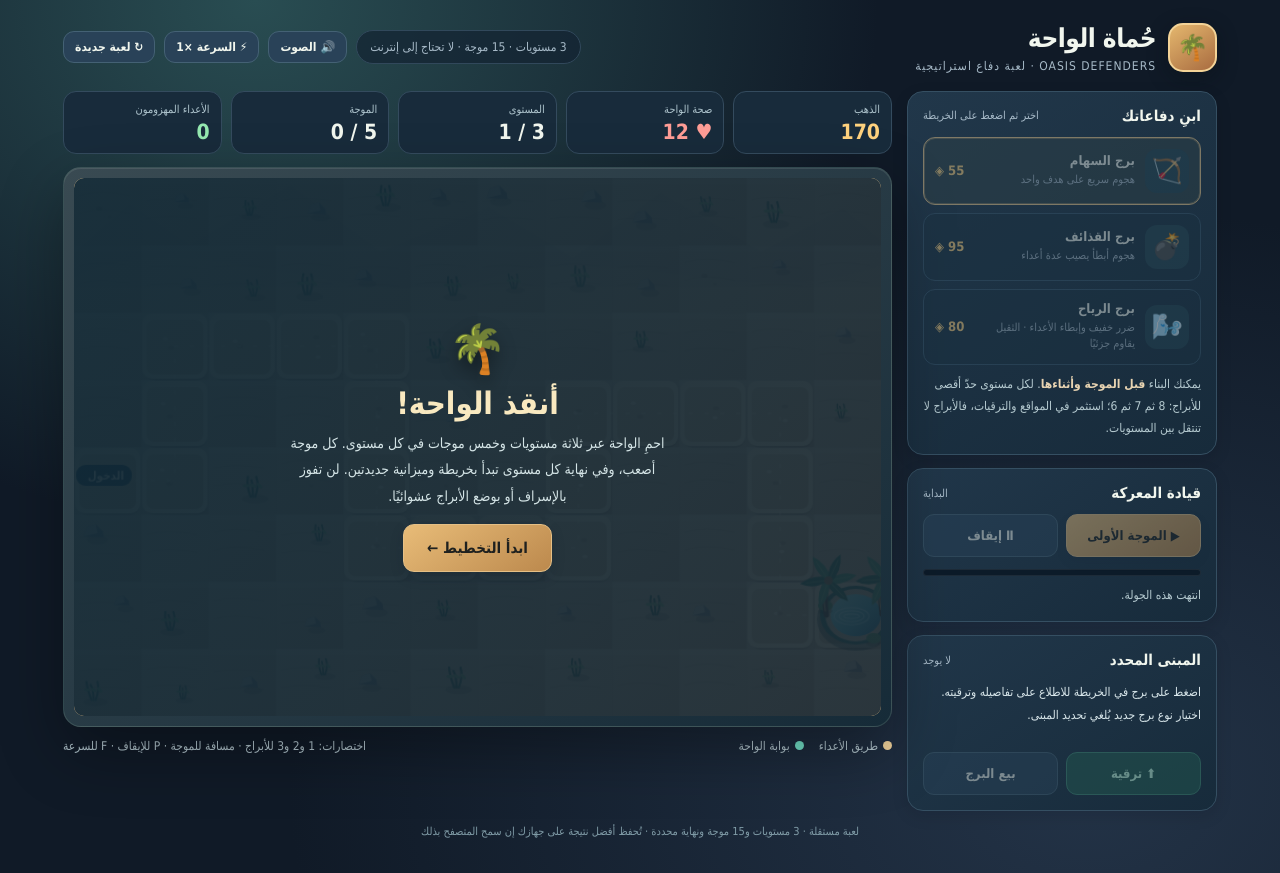
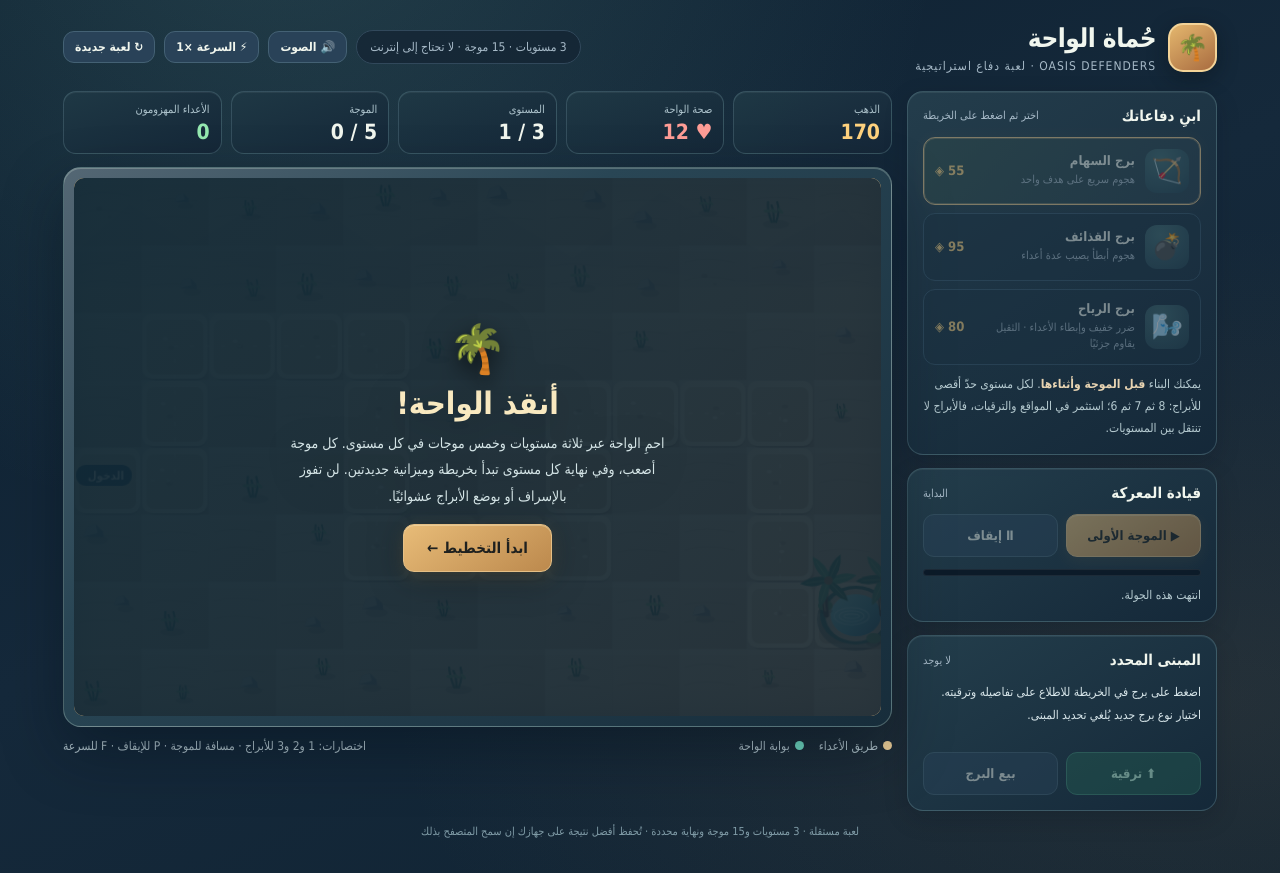
Before and after one commit to scientifica007/My_Game_001, a website built with Vite: page index.html in a window 1280 px wide. Built offline with nearby package versions, Linux system fonts and the light colour scheme.

Commit message:
style: cinematic desert game frame and refined translucent tactical panels

```diff
--- a/src/styles.css
+++ b/src/styles.css
@@ -58,3 +58,54 @@ canvas{display:block;width:100%;height:100%;touch-action:manipulation;cursor:cro
 @media (max-width:920px){.layout{grid-template-columns:1fr}.side{display:grid;grid-template-columns:1fr 1fr}.side .panel:last-child{grid-column:1/-1}}
 @media (max-width:620px){.stats{grid-template-columns:repeat(3,minmax(0,1fr))}.page{padding:13px 10px 24px}.top{margin-bottom:12px}h1{font-size:21px}.tag{font-size:10px}.emblem{height:41px;width:41px}.stats{gap:6px}.stat{padding:8px}.statValue{font-size:17px}.statLabel{font-size:10px}.gameframe{padding:5px;border-radius:12px}.canvasWrap{border-radius:7px}.side{display:flex}.panel{padding:12px}.modal h2{font-size:24px}.modal p{font-size:12px}.modalIcon{font-size:35px}.topRight .pill{display:none}}
 @media (prefers-reduced-motion: reduce){*,*:before,*:after{animation:none!important;transition:none!important}}
+
+/* Living Oasis visual refresh — no external textures or fonts. */
+body{
+  background:
+    radial-gradient(ellipse at 22% -15%,rgba(105,161,154,.23),transparent 47%),
+    radial-gradient(ellipse at 95% 80%,rgba(120,99,73,.19),transparent 48%),
+    linear-gradient(156deg,#0d2030 0%,#15293b 48%,#102332 100%);
+}
+.gameframe{
+  background:linear-gradient(140deg,#546774 0%,#294655 37%,#172d3b 100%);
+  border-color:rgba(184,215,203,.32);
+  box-shadow:0 24px 60px rgba(1,12,24,.39),inset 0 1px rgba(243,249,238,.23);
+}
+.canvasWrap{
+  background:#c3a578;
+  box-shadow:inset 0 0 0 2px rgba(35,57,56,.24);
+  isolation:isolate;
+}
+.canvasWrap::after{
+  content:"";position:absolute;inset:0;pointer-events:none;z-index:1;
+  border-radius:inherit;
+  box-shadow:inset 0 0 32px rgba(37,37,34,.21),inset 0 1px 0 rgba(255,250,224,.17);
+}
+canvas{position:relative;z-index:0}
+.panel{
+  border-color:rgba(112,153,160,.35);
+  background:linear-gradient(147deg,rgba(36,62,76,.98),rgba(21,40,57,.98));
+  box-shadow:0 8px 23px rgba(0,10,21,.17),inset 0 1px rgba(224,245,230,.07);
+}
+.stat{
+  background:linear-gradient(160deg,rgba(31,56,69,.98),rgba(21,39,56,.98));
+  border-color:rgba(108,151,158,.34);
+  box-shadow:inset 0 1px rgba(240,255,241,.055);
+}
+.tower{
+  transition:border-color .18s,box-shadow .18s,background .18s,transform .18s;
+}
+.tower:hover:not(:disabled){transform:translateY(-1px);border-color:#86b6a6}
+.tower.selected{
+  background:linear-gradient(120deg,#304b49,#283f4e);
+  border-color:#f1ca8b;
+  box-shadow:inset 0 0 0 1px rgba(255,215,155,.30),0 0 18px rgba(230,195,122,.08);
+}
+.towerIcon{background:radial-gradient(circle at 35% 22%,#426a70,#244251)}
+.btn.primary{box-shadow:0 5px 16px rgba(219,167,86,.14),inset 0 1px rgba(255,248,215,.33)}
+.modal{filter:drop-shadow(0 6px 17px rgba(0,0,0,.28))}
+.progress .fill{box-shadow:0 0 8px rgba(117,211,174,.35)}
+@media (prefers-reduced-motion:reduce){
+  .tower{transition:none}
+  .tower:hover:not(:disabled){transform:none}
+}
```
